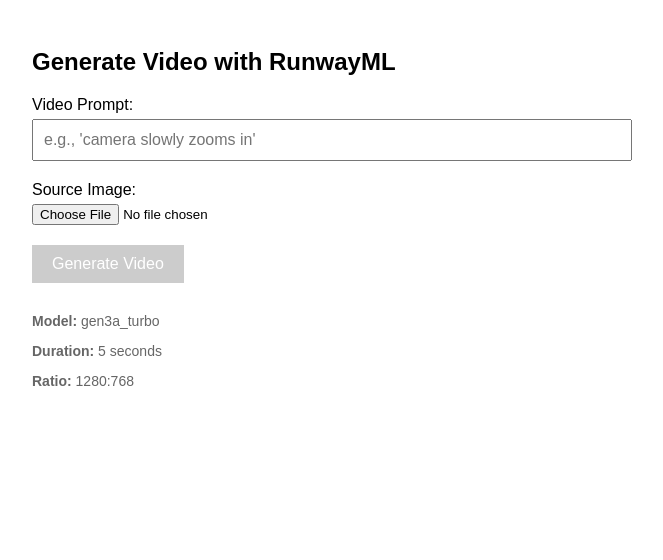
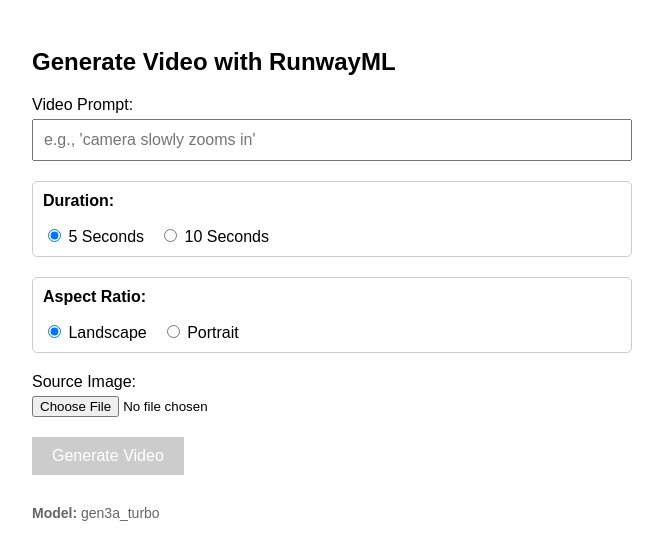
Before and after one commit to martin-wrede/react-runwayml-r2, a React (Vite) app: page / in a window 1280 px wide. Shown: the top 560 px of the page, without its empty margins (308-971 px from the left). Built offline with nearby package versions, Linux system fonts and the light colour scheme.

Commit message:
diverse duration und ratio

```diff
--- a/src/App.jsx
+++ b/src/App.jsx
@@ -9,6 +9,10 @@
   const [error, setError] = useState('');
   const [selectedFile, setSelectedFile] = useState(null);
   const [previewUrl, setPreviewUrl] = useState(null);
+
+  // New state for user options
+  const [duration, setDuration] = useState('5');
+  const [ratio, setRatio] = useState('1280:768');
 
   const pollIntervalRef = useRef(null);
 
@@ -99,6 +103,9 @@
       const formData = new FormData();
       formData.append('prompt', prompt);
       formData.append('image', selectedFile);
+      // Append the new options
+      formData.append('duration', duration);
+      formData.append('ratio', ratio);
 
       const response = await fetch('/ai', { method: 'POST', body: formData });
       const data = await response.json();
@@ -116,6 +123,9 @@
     }
   };
 
+  const radioGroupStyle = { marginBottom: '20px', border: '1px solid #ccc', padding: '10px', borderRadius: '5px' };
+  const radioLabelStyle = { marginRight: '15px', cursor: 'pointer' };
+
   return (
     <div style={{ padding: '20px', maxWidth: '600px', margin: '0 auto', fontFamily: 'sans-serif' }}>
       <h2>Generate Video with RunwayML</h2>
@@ -123,6 +133,29 @@
         <label style={{ display: 'block', marginBottom: '5px' }}>Video Prompt:</label>
         <input type="text" placeholder="e.g., 'camera slowly zooms in'" value={prompt} onChange={e => setPrompt(e.target.value)} style={{ width: '100%', padding: '10px', fontSize: '16px', boxSizing: 'border-box' }} />
       </div>
+
+      {/* New Radio Buttons for Duration */}
+      <div style={radioGroupStyle}>
+        <p style={{ marginTop: 0, fontWeight: 'bold' }}>Duration:</p>
+        <label style={radioLabelStyle}>
+          <input type="radio" value="5" checked={duration === '5'} onChange={() => setDuration('5')} /> 5 Seconds
+        </label>
+        <label style={radioLabelStyle}>
+          <input type="radio" value="10" checked={duration === '10'} onChange={() => setDuration('10')} /> 10 Seconds
+        </label>
+      </div>
+
+      {/* New Radio Buttons for Aspect Ratio */}
+      <div style={radioGroupStyle}>
+        <p style={{ marginTop: 0, fontWeight: 'bold' }}>Aspect Ratio:</p>
+        <label style={radioLabelStyle}>
+          <input type="radio" value="1280:768" checked={ratio === '1280:768'} onChange={() => setRatio('1280:768')} /> Landscape
+        </label>
+        <label style={radioLabelStyle}>
+          <input type="radio" value="768:1280" checked={ratio === '768:1280'} onChange={() => setRatio('768:1280')} /> Portrait
+        </label>
+      </div>
+
       <div style={{ marginBottom: '20px' }}>
         <label style={{ display: 'block', marginBottom: '5px' }}>Source Image:</label>
         <input id="fileInput" type="file" accept="image/jpeg,image/png,image/webp" onChange={handleFileSelect} style={{ width: '100%' }} />
@@ -153,9 +186,6 @@
       )}
       <div style={{ marginTop: '30px', fontSize: '14px', color: '#666' }}>
         <p><strong>Model:</strong> gen3a_turbo</p>
-        <p><strong>Duration:</strong> 5 seconds</p>
-          <p><strong>Ratio: </strong> 1280:768</p>
-
       </div>
     </div>
   );
```
Also changed, not shown: 1 other file (tests, documents, lock files or other folders).
